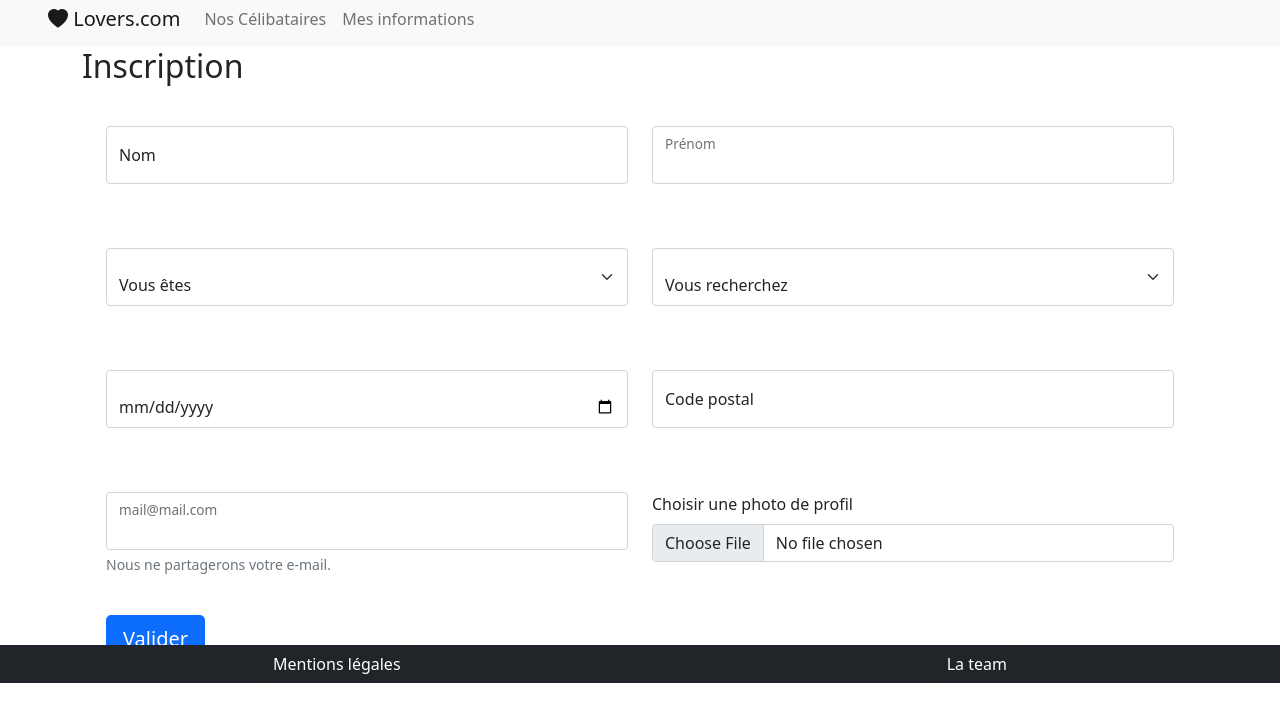
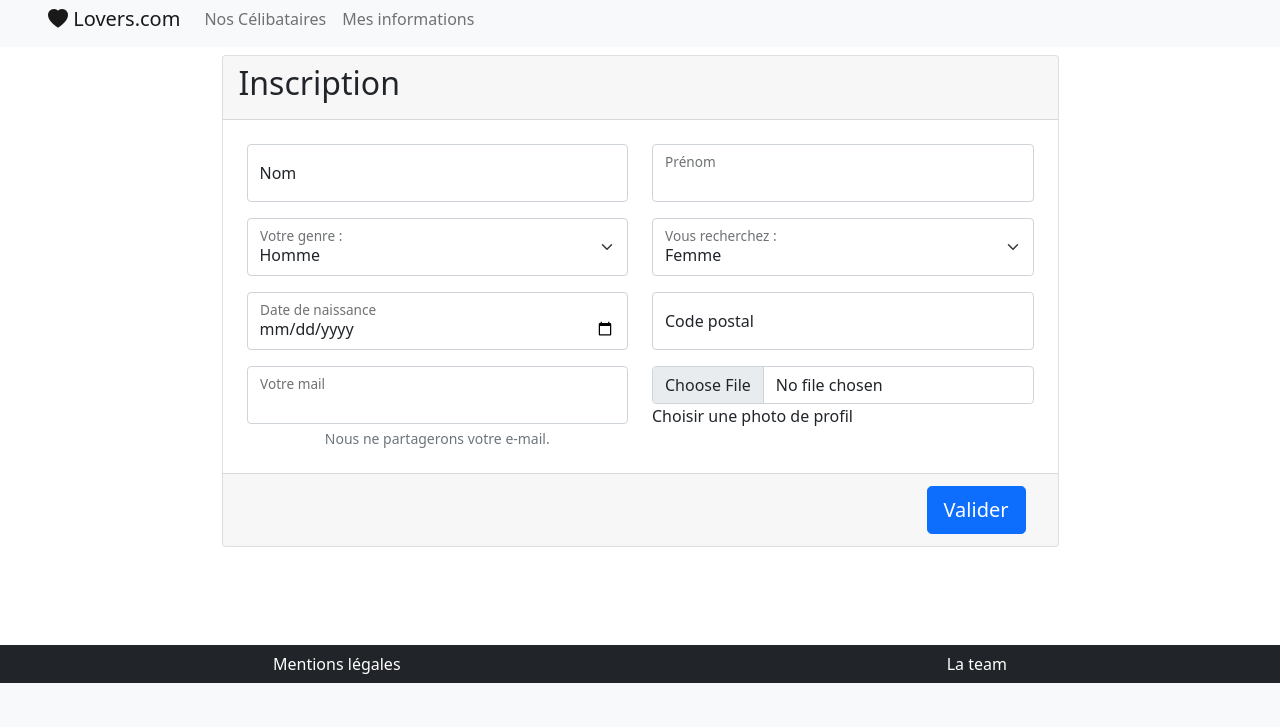
Before and after one commit to Pwcca92/lovers.com, a PHP site: page / in a window 1280 px wide. Shown: the part 117-844 px from the top of the page. After the commit the page ends 800 px from the top, so only its background shows below. Run offline with PHP 8.4, Linux system fonts and the light colour scheme; some libraries are stand-ins or nearby versions.

Commit message:
modification index et lovers-controllers

```diff
--- a/index.php
+++ b/index.php
@@ -1,85 +1,95 @@
 <!-- include header + navbar -->
-<?php include_once('views/header.php');
- ?>
-<div class="container">
+<?php include('views/header.php'); ?>
+
+<div class="container mt-2 d-flex justify-content-center">
     <!-- Titre -->
+    <div class="card w-75">
+        <div class="card-header">
             <div class="row">
-        <h2 class="titre">Inscription</h2>
+                <h2 class="title">Inscription</h2>
             </div>
+        </div>
+
+        <div class="card-body">
             <!-- Fomulaire -->
-    <form action="controllers/index-controller.php" method="post" enctype="multipart/form-data">
-        <div class="row p-4">
-
-            <div class="col-lg-6 col-sm-12 py-2">
+            <form action="controllers/user-controller.php" method="post" enctype="multipart/form-data">
+                <div class="row p-2">
+                    <div class="col-lg-6 col-sm-12 sm-py-2 py-auto">
                         <div class="form-floating">
                             <input type="text" name="lastname" class="form-control" id="inputname" placeholder="" value="">
-                    <label for="inputname">Nom</label>
-
+                            <label for="floatingInputGrid">Nom</label>
                         </div>
                     </div>
-            <div class="col-lg-6 col-sm-12 py-2">
+                    <div class="col-lg-6 col-sm-12 sm-py-2 py-auto">
                         <div class="form-floating">
                             <input type="text" name="firstname" class="form-control" id="inputfname" value="">
-                    <label for="inputfname">Prénom</label>
-
+                            <label for="floatingSelectGrid">Prénom</label>
                         </div>
                     </div>
                 </div>
-        <div class="row p-4">
-            <div class="col-lg-6 col-sm-12 py-2">
+
+                <div class="row p-2">
+                    <div class="col-lg-6 col-sm-12 py-auto">
                         <div class="form-floating">
                             <select class="form-select" type="text" name="gender1" aria-label="Default select example" value="">
-                        <option selected>Vous êtes</option>
-                        <option value="homme">Homme</option>
-                        <option value="femme">Femme</option>
+                                <option selected value="1">Homme</option>
+                                <option value="2">Femme</option>
                             </select>
+                            <label for="floatingSelectGrid">Votre genre :</label>
                         </div>
                     </div>
-            <div class="col-lg-6 col-sm-12 py-2">
+                    <div class="col-lg-6 col-sm-12 py-auto">
                         <div class="form-floating">
                             <select class="form-select" type="text" name="gender2" aria-label="Default select example" value="">
-                        <option selected>Vous recherchez</option>
-                        <option value="homme">Homme</option>
-                        <option value="femme">Femme</option>
+                                <option value="1">Homme</option>
+                                <option selected value="2">Femme</option>
                             </select>
+                            <label for="floatingSelectGrid">Vous recherchez :</label>
                         </div>
                     </div>
                 </div>
-        <div class="row p-4">
-            <div class="col-lg-6 col-sm-12 py-2">
+
+                <div class="row p-2">
+                    <div class="col-lg-6 col-sm-12 py-auto">
                         <div class="form-floating">
                             <input type="date" name="age" class="form-control" id="inputdate" value="">
-                    <label for="inputdate"></label>
+                            <label for="floatingSelectGrid">Date de naissance</label>
                         </div>
                     </div>
-            <div class="col-lg-6 col-sm-12 py-2">
+                    <div class="col-lg-6 col-sm-12 py-auto">
                         <div class="form-floating">
                             <input type="text" name="zipcode" class="form-control" id="inputpostal" placeholder="" value="">
-                    <label for="inputpostal">Code postal</label>
+                            <label for="floatingInputGrid">Code postal</label>
                         </div>
                     </div>
                 </div>
-        <div class="row p-4">
-            <div class="col-lg-6 col-sm-12 py-2">
 
+                <div class="row p-2">
+                    <div class="col-lg-6 col-sm-12 py-auto">
                         <div class="form-floating">
-                    <input type="email" name="mail" class="form-control" id="email" aria-describedby="emailHelp">
-                    <label for="email" class="form-label">mail@mail.com</label>
-                    <div id="emailHelp" class="form-text">Nous ne partagerons votre e-mail.</div>
+                            <input type="email" name="mail" class="form-control" id="Email1" aria-describedby="emailHelp">
+                            <div id="emailHelp" class="form-text text-center">Nous ne partagerons votre e-mail.</div>
+                            <label for="floatingInputGrid">Votre mail</label>
                         </div>
                     </div>
-            <div class="col-lg-6 col-sm-12 py-2">
+                    <div class="col-lg-6 col-sm-12 py-auto">
                         <div class="form-floating">
                             <div>
+                                <input accept="" class="form-control" type="file" name="picture" id="formFile">
                                 <label for="formFile" class="form-label">Choisir une photo de profil</label>
-                        <input class="form-control" type="file" name="picture" id="formFile">
                             </div>
                         </div>
                     </div>
                 </div>
-        <div class="row px-4 pt-2 pb-3">
-            <div class="col">
+            </form>
+        </div>
+
+        <div class="card-footer">
+            <div class="row px-3 pt-1 pb-1">
+                <div class="col d-flex flex-row-reverse">
                     <button class="btn btn-primary btn-lg" type="submit">Valider</button>
+                </div>
+            </div>
         </div>
         </form>
     </div>
```
Also changed, not shown: controllers/lovers-controller.php (+11 -13 lines). Lines whose indentation alone changed are shown as unchanged.
